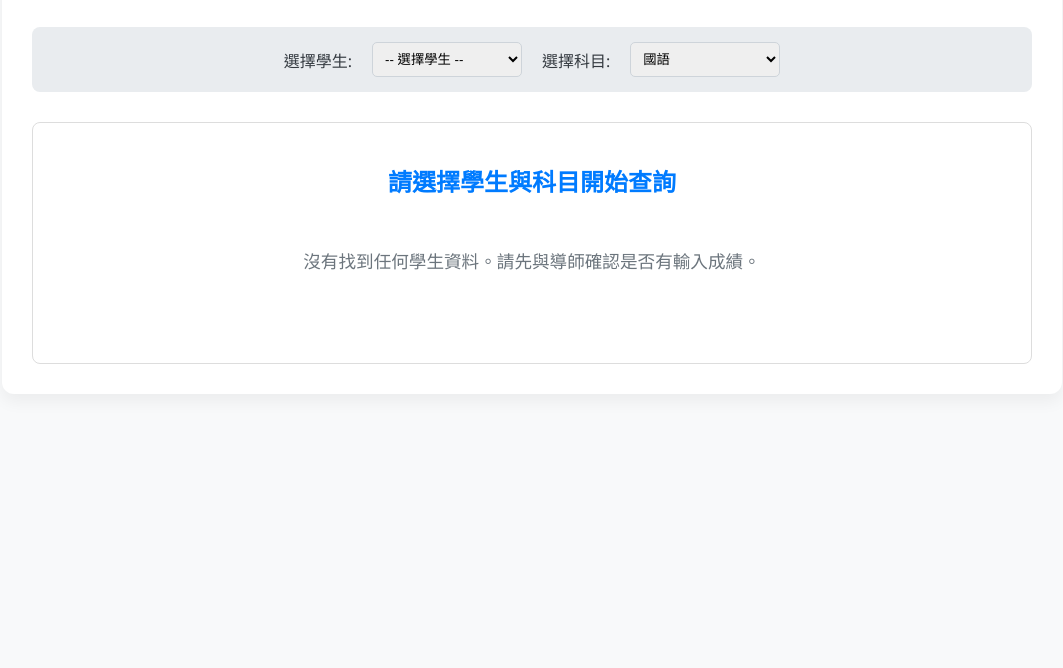
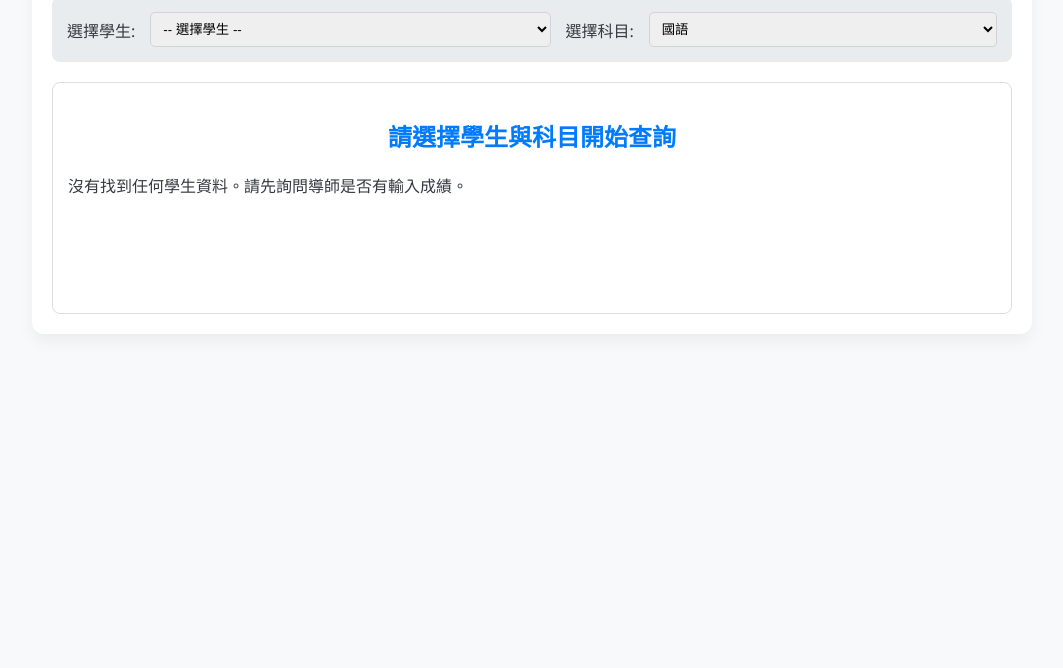
Before and after one commit to uanglun/query-grade-system, a plain HTML site: page index.html in a window 1280 px wide. Shown: the part 132-800 px from the top of the page, without its empty margins (108-1171 px from the left). Drawn offline with Linux system fonts and the light colour scheme.

Commit message:
index.html

```diff
--- a/index.html
+++ b/index.html
@@ -20,34 +20,38 @@
         body {
             font-family: 'Segoe UI', Tahoma, Geneva, Verdana, sans-serif;
             margin: 0;
-            padding: 20px;
+            padding: 10px;
             background-color: var(--bg-light);
             color: #343a40;
         }
 
         .container {
-            max-width: 1000px; /* 略小於主頁面 */
+            width: 100%;
+            max-width: 1000px;
             margin: 0 auto;
             background: white;
-            padding: 30px;
+            padding: 20px;
             border-radius: 12px;
             box-shadow: var(--shadow);
+            box-sizing: border-box;
         }
 
         h1 {
             color: var(--info-color);
             text-align: center;
-            margin-bottom: 30px;
+            margin-bottom: 20px;
             border-bottom: 2px solid var(--info-color);
             padding-bottom: 10px;
         }
 
+        /* 修正手機突出：使用 Flexbox */
         .control-panel {
             display: flex;
+            flex-wrap: wrap; /* 允許換行 */
             justify-content: center;
             align-items: center;
-            gap: 20px;
-            margin-bottom: 30px;
+            gap: 15px;
+            margin-bottom: 20px;
             padding: 15px;
             background-color: #e9ecef;
             border-radius: 8px;
@@ -57,16 +61,20 @@
             padding: 8px;
             border: 1px solid #ced4da;
             border-radius: 5px;
-            min-width: 150px;
+            min-width: 120px;
+            flex-grow: 1;
         }
 
         /* 成績顯示區域 */
         #query-result-area {
             min-height: 200px;
-            padding: 20px;
+            padding: 15px;
             border: 1px solid #ddd;
             border-radius: 8px;
             background-color: white;
+            /* 修正手機突出問題：表格強制水平滾動 */
+            overflow-x: auto;
+            -webkit-overflow-scrolling: touch;
         }
 
         #resultTitle {
@@ -79,13 +87,15 @@
         #queryTable {
             width: 100%;
             border-collapse: collapse;
+            min-width: 1500px; /* 增加最小寬度以容納平 30 */
         }
 
         #queryTable th, #queryTable td {
             border: 1px solid #e9ecef;
             padding: 10px;
             text-align: center;
-            font-size: 1rem;
+            font-size: 0.85rem;
+            white-space: nowrap; /* 確保內容不換行 */
         }
 
         #queryTable th {
@@ -94,11 +104,6 @@
             font-weight: 600;
         }
 
-        #queryTable td {
-            background-color: var(--bg-light);
-        }
-
-        /* 計算和特殊欄位的視覺效果 */
         .calculated-cell {
             background-color: #e3f2fd !important;
             font-weight: bold;
@@ -107,18 +112,11 @@
         .bonus-cell {
             background-color: #fffde7 !important;
         }
-
-        .no-data-message {
-            text-align: center;
-            color: var(--secondary-color);
-            margin-top: 50px;
-            font-size: 1.1rem;
-        }
     </style>
 </head>
 <body>
     <div class="container">
-        <h1>學生單科成績查詢</h1>
+        <h1>學生成績查詢</h1>
 
         <div class="control-panel">
             <label for="studentSelectQuery">選擇學生:</label>
@@ -136,21 +134,24 @@
     </div>
 
     <script>
-        // ------------------ JavaScript 程式碼 ------------------
         document.addEventListener('DOMContentLoaded', () => {
-            // 核心配置 (必須與 index.html 保持一致)
+            // ------------------- 核心配置：擴展至 平30 -------------------
             const subjects = ["國語", "數學", "社會", "自然", "英語", "綜合", "藝術", "體育", "彈性"];
+
+            // 核心變數，從 15 擴展到 30
+            const routineTestFields = Array.from({ length: 30 }, (_, i) => `平${i + 1}`);
+
             const gradeTypes = [
                 "總平均", "平時加分平均", "定期評量成績", "日常加分欄", "定期",
-                ...Array.from({ length: 15 }, (_, i) => `平${i + 1}`)
+                ...routineTestFields
             ];
             const calculationFields = ["總平均", "平時加分平均", "定期評量成績"];
             const bonusField = "日常加分欄";
             const routineGradeField = "定期";
-            const routineTestFields = gradeTypes.filter(t => t.startsWith("平") && t !== "平時加分平均");
+
             const localStorageKey = 'classGradeData';
 
-            // DOM 元素
+            // DOM 元素 (略)
             const studentSelectQuery = document.getElementById('studentSelectQuery');
             const subjectSelectQuery = document.getElementById('subjectSelectQuery');
             const resultTitle = document.getElementById('resultTitle');
@@ -159,7 +160,7 @@
             let studentData = {};
             let currentStudentId = null;
             let currentSubject = null;
-            let lastStudentKeys = ''; // 用來記錄上次的學生列表，用於定時檢查
+            let lastStudentKeys = '';
 
             // ------------------- 數據操作 -------------------
 
@@ -171,7 +172,6 @@
                     try {
                         newData = JSON.parse(storedData);
                     } catch (e) {
-                        console.error("解析本地儲存數據失敗", e);
                         newData = {};
                     }
                 }
@@ -183,13 +183,13 @@
                 if (studentListChanged) {
                     studentData = newData;
                     lastStudentKeys = newKeys;
-                    return true; // 資料有變化
+                    return true;
                 }
 
-                return false; // 資料沒有變化
+                return false;
             }
 
-            // ------------------- 成績計算邏輯 (從主檔案複製) -------------------
+            // ------------------- 成績計算邏輯 (更新) -------------------
 
             function calculateGrades(studentId, subject) {
                 const grades = studentData[studentId].grades;
@@ -198,6 +198,8 @@
 
                 let routineTestSum = 0;
                 let routineTestCount = 0;
+
+                // 遍歷所有 30 個平時成績欄位
                 routineTestFields.forEach(type => {
                     const score = parseFloat(grades[`${subject}-${type}`]);
                     if (!isNaN(score)) {
@@ -205,10 +207,12 @@
                         routineTestCount++;
                     }
                 });
+
                 const averageRoutineTest = (routineTestCount > 0) ? (routineTestSum / routineTestCount) : 0;
 
                 const bonusScore = parseFloat(grades[`${subject}-${bonusField}`]) || 0;
 
+                // 核心計算公式不變
                 const rawRoutineAverage = averageRoutineTest + bonusScore;
                 const finalRoutineAverage = Math.min(100, Math.max(0, rawRoutineAverage));
 
@@ -238,11 +242,9 @@
                         studentSelectQuery.appendChild(option);
                     });
 
-                    // 檢查當前選中的學生是否還存在
                     if (currentStudentId && studentData[currentStudentId]) {
                         studentSelectQuery.value = currentStudentId;
                     } else {
-                        // 如果當前學生 ID 不存在，清空選擇
                         currentStudentId = null;
                         studentSelectQuery.value = "";
                     }
@@ -251,7 +253,7 @@
                     currentStudentId = null;
                 }
 
-                // 渲染科目選擇 (這部分不需要變動，因為科目是固定的)
+                // 渲染科目選擇
                 if (subjectSelectQuery.options.length <= 1) {
                     subjects.forEach(sub => {
                         const option = document.createElement('option');
@@ -259,7 +261,6 @@
                         option.textContent = sub;
                         subjectSelectQuery.appendChild(option);
                     });
-                    // 首次載入時設置預設科目
                     currentSubject = subjects[0];
                     if (currentSubject) subjectSelectQuery.value = currentSubject;
                 }
@@ -270,7 +271,7 @@
 
                 if (Object.keys(studentData).length === 0) {
                      resultTitle.textContent = "請選擇學生與科目開始查詢";
-                     queryTableContainer.innerHTML = '<p class="no-data-message">沒有找到任何學生資料。請先與導師確認是否有輸入成績。</p>';
+                     queryTableContainer.innerHTML = '<p class="no-data-message">沒有找到任何學生資料。請先詢問導師是否有輸入成績。</p>';
                      return;
                 }
 
@@ -282,10 +283,9 @@
 
                 const student = studentData[currentStudentId];
 
-                // 執行計算
                 calculateGrades(currentStudentId, currentSubject);
 
-                resultTitle.textContent = `[${student.name}] - [${currentSubject}] 成績細項`;
+                resultTitle.textContent = `[${student.name}] - [${currentSubject}] 成績`;
 
                 const table = document.createElement('table');
                 table.id = 'queryTable';
@@ -296,7 +296,7 @@
                 const tbody = table.createTBody();
                 const dataRow = tbody.insertRow();
 
-                // 動態生成表格 (垂直佈局：一列標題，一列數據)
+                // 動態生成表格 (水平排列，方便滑動)
                 gradeTypes.forEach(type => {
                     const gradeKey = `${currentSubject}-${type}`;
                     const score = student.grades[gradeKey] !== undefined ? student.grades[gradeKey] : '';
@@ -323,7 +323,7 @@
             // ------------------- 定時檢查邏輯 -------------------
 
             function checkLocalStorageForUpdates() {
-                const dataChanged = loadFromLocalStorage(); // 載入數據並檢查是否有變化
+                const dataChanged = loadFromLocalStorage();
 
                 if (dataChanged) {
                     renderSelects();
@@ -344,7 +344,6 @@
                 renderQueryResult();
             });
 
-            // 保持 storage 事件監聽，作為即時更新的備用機制
             window.addEventListener('storage', (e) => {
                 if (e.key === localStorageKey || e.key === null) {
                     loadFromLocalStorage();
@@ -359,8 +358,7 @@
             renderSelects();
             renderQueryResult();
 
-            // *** 修正重點：開始定時檢查 (每 3 秒) ***
-            // 這將確保即使 storage 事件失敗，查詢頁面也會最終更新。
+            // 開始定時檢查 (每 3 秒)
             setInterval(checkLocalStorageForUpdates, 3000);
         });
     </script>
```
